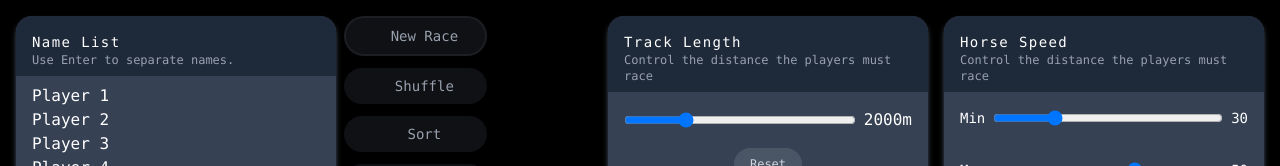
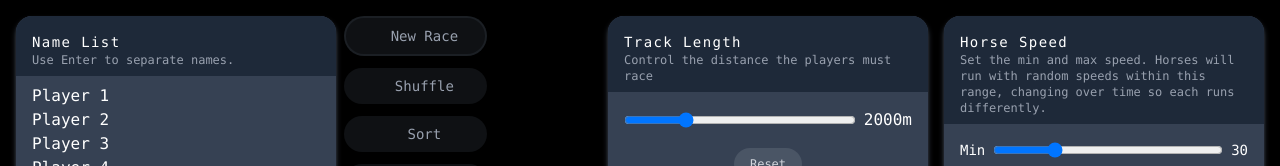
Before and after one commit to ZeeCard0/race-horse, a React (Vite) app: page / in a window 1280 px wide. Shown: the part 400-566 px from the top of the page. Built offline with nearby package versions, Linux system fonts and the light colour scheme; some icons are missing.

Commit message:
feat: change desc

```diff
--- a/src/game/ui/game-settings.tsx
+++ b/src/game/ui/game-settings.tsx
@@ -111,7 +111,8 @@ export default function GameSettings() {
           <div className="pt-4 pb-2 px-4 bg-gray-800 w-full">
             <h2 className="text-sm font-medium tracking-widest">Horse Speed</h2>
             <p className="text-xs text-gray-400 font-mono">
-              Control the distance the players must race
+              Set the min and max speed. Horses will run with random speeds
+              within this range, changing over time so each runs differently.
             </p>
           </div>
           <div className="flex flex-col w-full">
```
